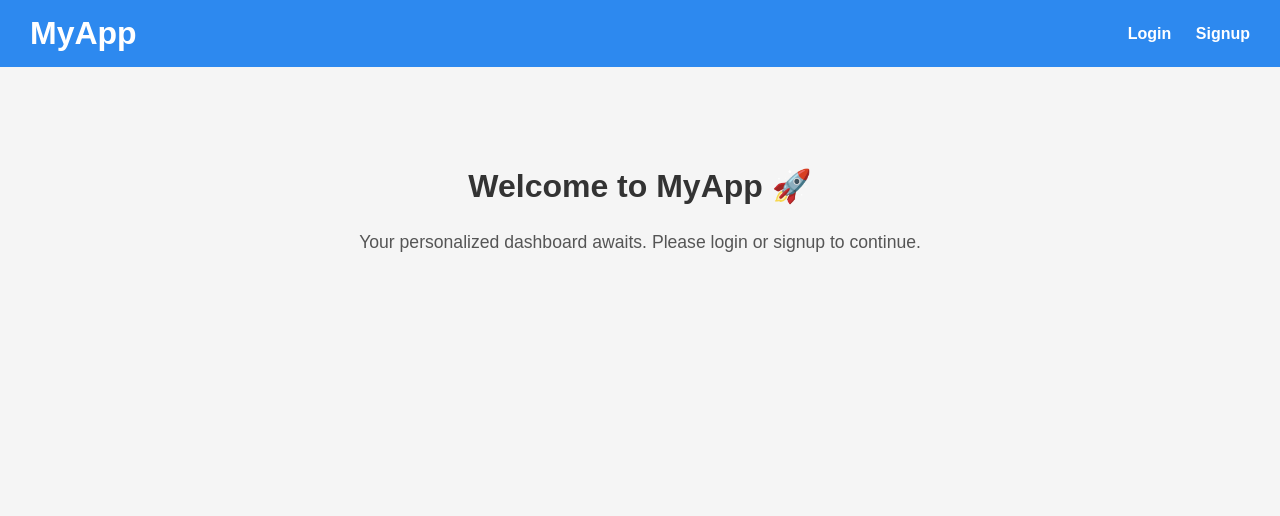
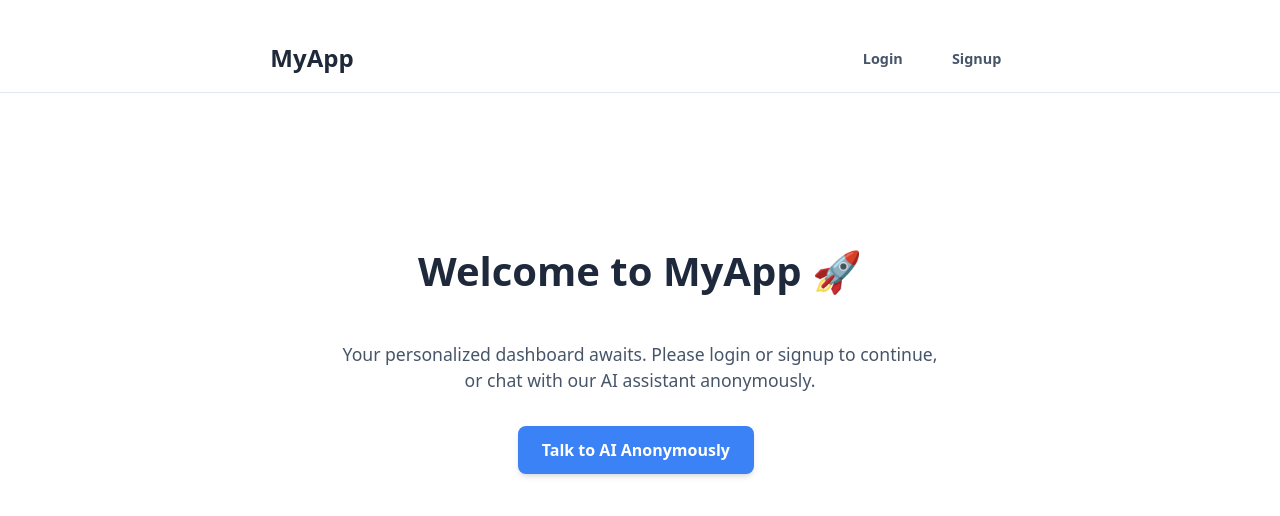
Before and after one commit to kanha077/sih-2025, a plain HTML site: page index.html in a window 1280 px wide. Drawn offline with nearby package versions, Linux system fonts and the light colour scheme.

```diff
--- a/index.html
+++ b/index.html
@@ -3,46 +3,72 @@
 <head>
   <meta charset="UTF-8">
   <title>Landing Page</title>
+  <script src="https://cdn.tailwindcss.com"></script>
   <style>
+    @import url('https://fonts.googleapis.com/css2?family=Inter:wght@400;500;600;700&display=swap');
     body {
-      font-family: Arial, sans-serif;
+        font-family: 'Inter', sans-serif;
         margin: 0;
         padding: 0;
-      background: #f5f5f5;
+        background-color: #f1f5f9;
     }
     header {
-      background: #2d89ef;
-      padding: 15px 30px;
-      color: white;
+        background: #fff;
+        padding: 1rem 2rem;
+        color: #1e293b;
         display: flex;
         justify-content: space-between;
         align-items: center;
+        border-bottom: 1px solid #e2e8f0;
     }
     header h1 {
         margin: 0;
+        font-weight: 700;
+        font-size: 1.5rem;
     }
     nav a {
         margin-left: 20px;
-      color: white;
+        color: #475569;
         text-decoration: none;
-      font-weight: bold;
-      transition: 0.3s;
+        font-weight: 600;
+        transition: color 0.3s;
+        font-size: 0.9rem;
     }
     nav a:hover {
-      text-decoration: underline;
+        color: #0f172a;
     }
     main {
         text-align: center;
-      margin-top: 100px;
+        padding: 100px 20px;
     }
     main h2 {
-      font-size: 2rem;
-      color: #333;
+        font-size: 2.5rem;
+        font-weight: 700;
+        color: #1e293b;
     }
     main p {
         font-size: 1.1rem;
-      color: #555;
-      margin-top: 10px;
+        color: #475569;
+        margin-top: 1rem;
+        max-width: 600px;
+        margin-left: auto;
+        margin-right: auto;
+    }
+    .chat-button {
+        background-color: #3b82f6;
+        color: white;
+        padding: 0.75rem 1.5rem;
+        border: none;
+        border-radius: 0.5rem;
+        cursor: pointer;
+        font-size: 1rem;
+        font-weight: 600;
+        margin-top: 2rem;
+        transition: background-color 0.3s;
+        box-shadow: 0 4px 6px -1px rgb(0 0 0 / 0.1), 0 2px 4px -2px rgb(0 0 0 / 0.1);
+    }
+    .chat-button:hover {
+        background-color: #2563eb;
     }
   </style>
 </head>
@@ -59,7 +85,10 @@
   <!-- Main Content -->
   <main>
     <h2>Welcome to MyApp 🚀</h2>
-    <p>Your personalized dashboard awaits. Please login or signup to continue.</p>
+    <p>Your personalized dashboard awaits. Please login or signup to continue, or chat with our AI assistant anonymously.</p>
+    <button onclick="window.location.href='chat.html'" class="chat-button">
+        Talk to AI Anonymously
+    </button>
   </main>
 </body>
 </html>
```
Also changed, not shown: user.html (+42 -25 lines). Lines whose indentation alone changed are shown as unchanged.
